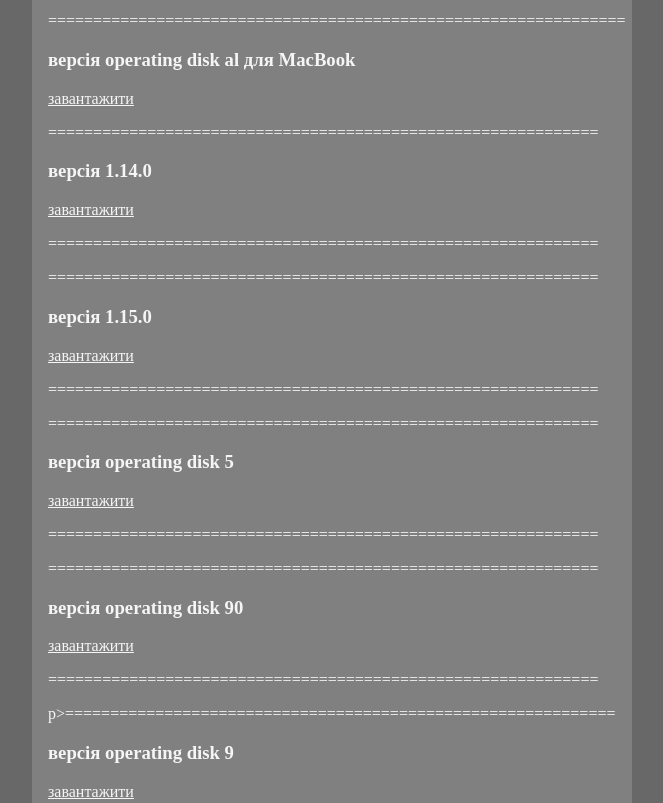
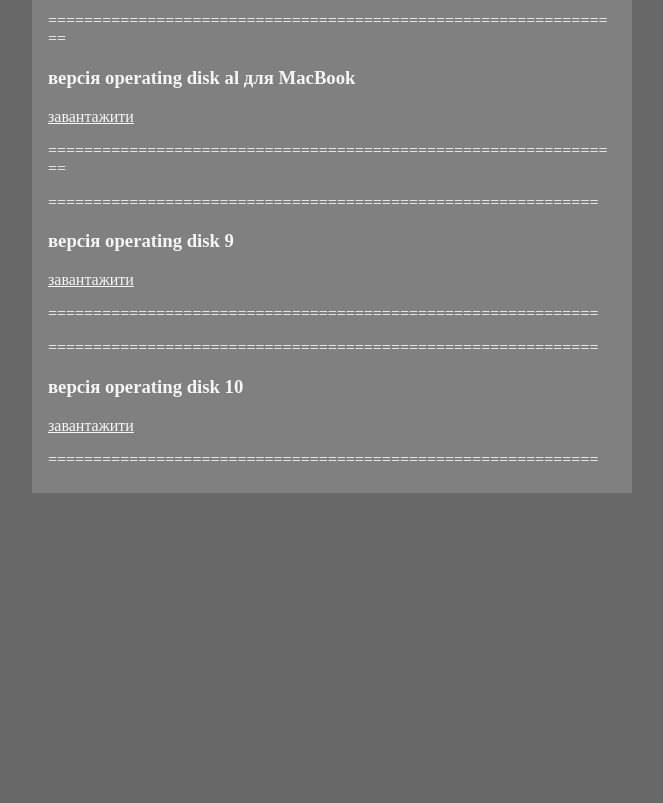
Before and after one commit to DaniaBakhmat/operating-disk, a plain HTML site: page index.html in a window 1280 px wide. Shown: the part 800-1603 px from the top of the page, without its empty margins (308-971 px from the left). After the commit the page ends 1293 px from the top, so only its background shows below. Drawn offline with Linux system fonts and the light colour scheme.

Commit message:
updated content

```diff
--- a/index.html
+++ b/index.html
@@ -2,6 +2,7 @@
 <html>
 	<head>
 		<title>operating disk сайт  </title>
+		<meta name="viewport" content="width=device-width, initial-scale=1.0">
 		<meta name = "description" content = "" >
 		<meta name = "keywords" content = "html tutorial template" >
 		<link rel="stylesheet" href="styles.css">
@@ -54,40 +55,16 @@
 
 			<h3>версія operating disk al для MacBook</h3>
 			<a href="https://drive.google.com/drive/folders/16WyxP0yQJQqB-snr_MxQL1ii-7x1PSD6" target="_blank">завантажити</a>
-
-			<p>=============================================================</p>
-
-			<h3>версія 1.14.0</h3>
-			<a href="https://drive.google.com/drive/folders/1Z04N2V2UXYLhfO6OW4gLMdtS0qfTb0O_" target="_blank">завантажити</a>
-<p>=============================================================</p>
-
-<p>=============================================================</p>
-
-			<h3>версія 1.15.0</h3>
-			<a href="https://drive.google.com/drive/folders/1Kh0l3-V3mQCEEAH9ZZdnbH73iAkhEgke" target="_blank">завантажити</a>
-<p>=============================================================</p>
-
-<p>=============================================================</p>
-
-			<h3>версія operating disk 5</h3>
-			<a href="https://drive.google.com/drive/folders/1YFn_Te5a8yQplySf3VxCHXoSooCropKg" target="_blank">завантажити</a>
-<p>=============================================================</p>
-
+			<p>================================================================</p>
 
 
 <p>=============================================================</p>
-
-			<h3>версія operating disk 90</h3>
-			<a href="https://drive.google.com/drive/folders/162jBOSnIXrJdVali3ymDIlXyHUTLzsfq" target="_blank">завантажити</a>
-<p>=============================================================</p>
-
-p>=============================================================</p>
 
 			<h3>версія operating disk 9</h3>
 			<a href="https://drive.google.com/drive/folders/17ZR7buYh_Iq67vjF7rSIyn8ll8xQ6rW2" target="_blank">завантажити</a>
 <p>=============================================================</p>
 
-p>=============================================================</p>
+<p>=============================================================</p>
 
 			<h3>версія operating disk 10</h3>
 			<a href="https://drive.google.com/drive/folders/1SSK2CAgSh5KucOed0aKsbqVDeT7FLGGb" target="_blank">завантажити</a>
--- a/styles.css
+++ b/styles.css
@@ -1,11 +1,11 @@
 html {
-	height: 100%
+	min-height: 100%;
 }
 body {
 	background: #686868;
 	color: #F5F5F5;
 	margin: 0;
-	height: 100%
+	min-height: 100%;
 }
 
 a, a:visited {
@@ -70,3 +70,7 @@
 	width: 100%;
 	aspect-ratio: 16 / 9;
 }
+
+p {
+	word-wrap: break-word;
+}
```
Also changed, not shown: about.html (+1 -0 lines), programs.html (+1 -0 lines), resource.html (+1 -0 lines), videos.html (+1 -0 lines).
